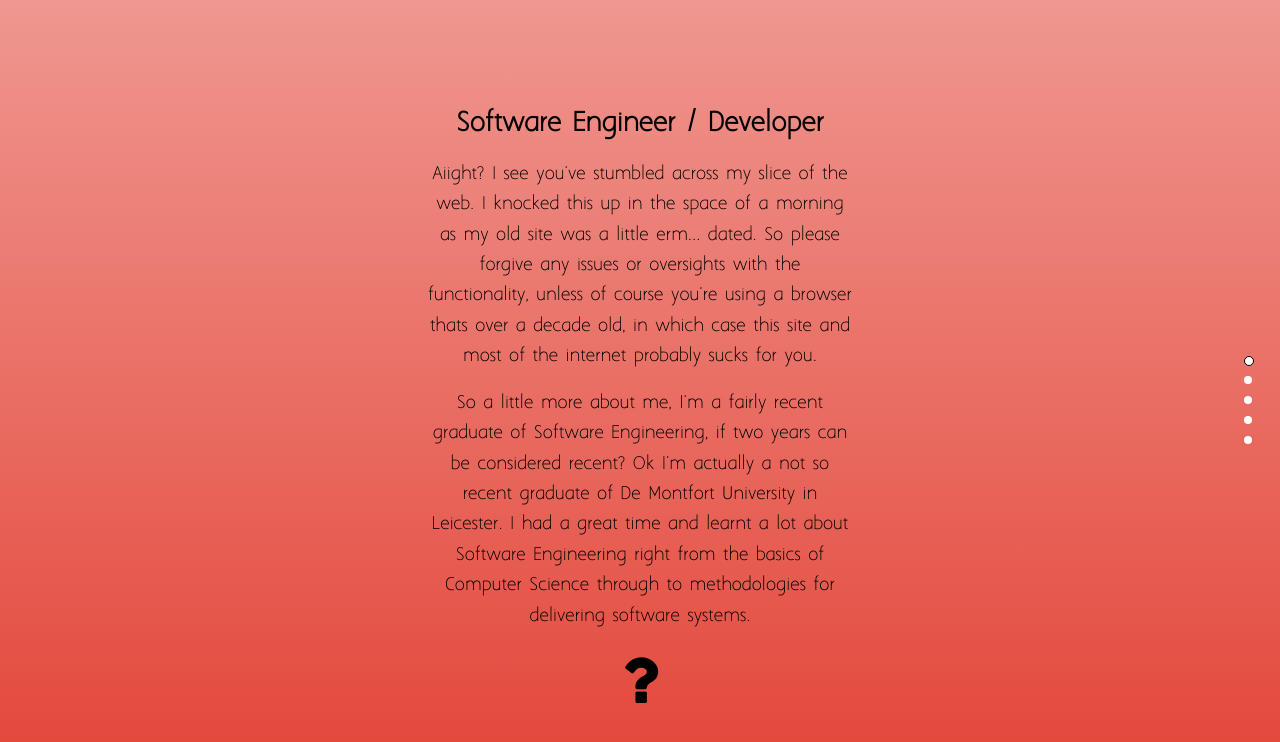
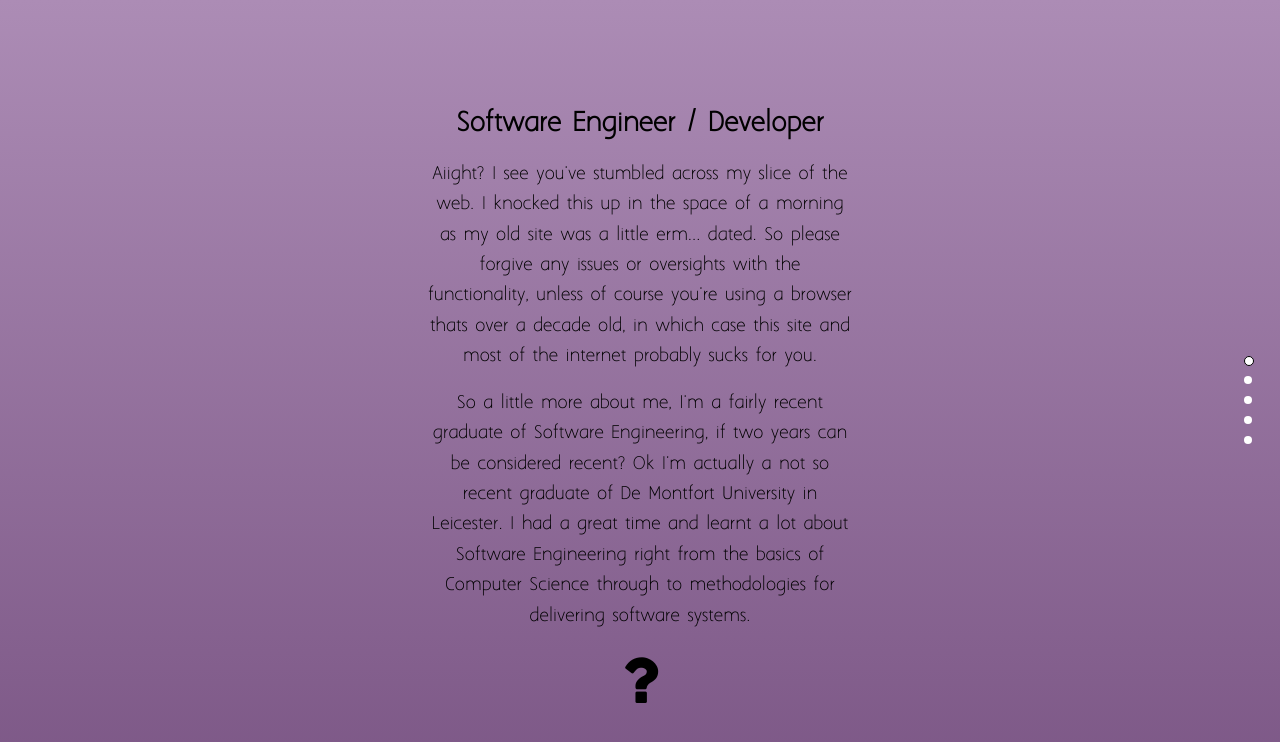
Before and after one commit to StyxOfDynamite/styxofdynamite.github.io, a website: page index.html in a window 1280 px wide. Drawn offline with nearby package versions, Linux system fonts and the light colour scheme.

Commit message:
changed pink/salmon to purples for guy cooks viewing pleasure

```diff
--- a/css/style.css
+++ b/css/style.css
@@ -46,20 +46,20 @@ p {
   text-align: center; }
 
 #who {
-  background-color: #e34336;
+  background-color: #7b5685;
   /* Fallback Color */
-  background-image: -webkit-gradient(linear, left top, left bottom, from(#ef9790), to(#e34336));
+  background-image: -webkit-gradient(linear, left top, left bottom, from(#ac8cb5), to(#7b5685));
   /* Saf4+, Chrome */
-  background-image: -webkit-linear-gradient(top, #ef9790, #e34336);
+  background-image: -webkit-linear-gradient(top, #ac8cb5, #7b5685);
   /* Chrome 10+, Saf5.1+, iOS 5+ */
-  background-image: -moz-linear-gradient(top, #ef9790, #e34336);
+  background-image: -moz-linear-gradient(top, #ac8cb5, #7b5685);
   /* FF3.6 */
-  background-image: -ms-linear-gradient(top, #ef9790, #e34336);
+  background-image: -ms-linear-gradient(top, #ac8cb5, #7b5685);
   /* IE10 */
-  background-image: -o-linear-gradient(top, #ef9790, #e34336);
+  background-image: -o-linear-gradient(top, #ac8cb5, #7b5685);
   /* Opera 11.10+ */
-  background-image: linear-gradient(top, #ef9790, #e34336);
-  filter: progid:DXImageTransform.Microsoft.gradient(GradientType=0,StartColorStr='#ef9790', EndColorStr='#e34336'); }
+  background-image: linear-gradient(top, #ac8cb5, #7b5685);
+  filter: progid:DXImageTransform.Microsoft.gradient(GradientType=0,StartColorStr='#ac8cb5', EndColorStr='#7b5685'); }
 
 #studied {
   background-color: #3a5d79;
--- a/sass/_colours.scss
+++ b/sass/_colours.scss
@@ -17,6 +17,10 @@ $s-red: #E96D63;
 $s-red-light: lighten($s-red, $fade);
 $s-red-dark : darken($s-red, $fade);
 
+$s-purple: #966DA1;
+$s-purple-light: lighten($s-purple, $fade);
+$s-purple-dark: darken($s-purple, $fade);
+
 $s-green: #7FCA9F;
 $s-green-light: lighten($s-green, $fade);
 $s-green-dark : darken($s-green, $fade);
--- a/sass/base.scss
+++ b/sass/base.scss
@@ -9,7 +9,7 @@
 }
 
 #who {
-	@include linear-gradient($s-red-light, $s-red-dark);
+	@include linear-gradient($s-purple-light, $s-purple-dark);
 }
 
 #studied {
```
